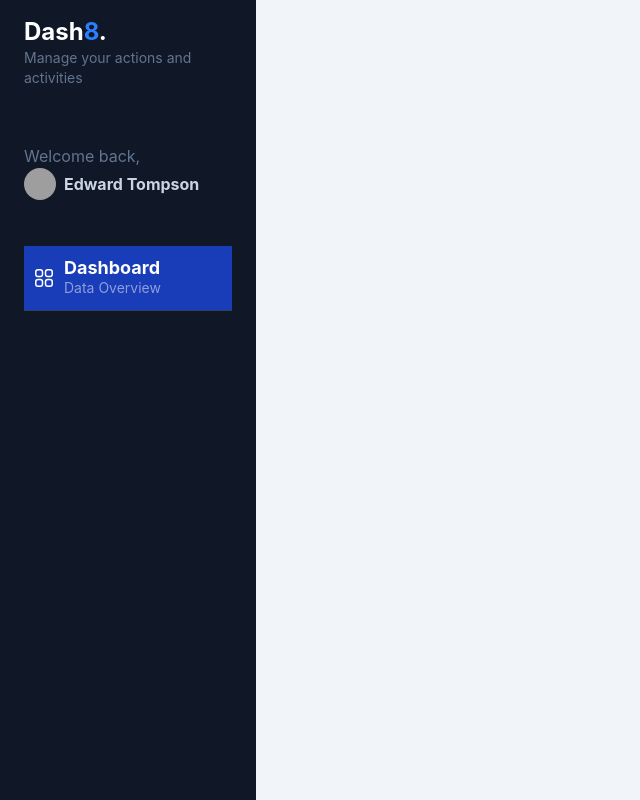
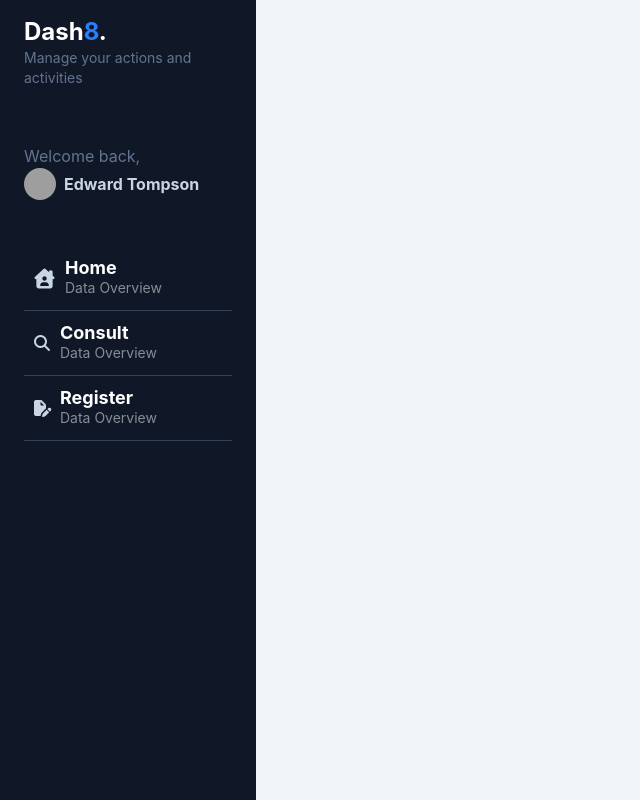
Before and after one commit to JavierProBF/test-adr-front, an Angular app: page /home in a window 1280 px wide. Shown: the whole page, without its empty margins (0-640 px from the left). Built offline with nearby package versions, Linux system fonts and the light colour scheme; grey boxes are pictures that could not be loaded.

Commit message:
first commit

```diff
--- a/src/app/app.routes.ts
+++ b/src/app/app.routes.ts
@@ -2,20 +2,20 @@ import { Routes } from '@angular/router';
 
 export const routes: Routes = [
     {
-        path: '',
-        redirectTo: '/home',
-        pathMatch: 'full'
+        path: 'home',
+        loadComponent: () => import('./pages/home-page/home-page').then(m => m.HomePage),
+        children: [
+            {
+                path: 'consult',
+                loadComponent: () => import('./pages/adr-consult-page/adr-consult-page').then(m => m.AdrConsultPage)
+            },
+            {
+                path: 'register',
+                loadComponent: () => import('./pages/adr-register-page/adr-register-page').then(m => m.AdrRegisterPage)
+            },]
     },
     {
-        path: 'home',
-        loadComponent: () => import('./pages/home-page/home-page').then(m => m.HomePage)
+        path: '**',
+        redirectTo: '/home'
     },
-    {
-        path: 'consult',
-        loadComponent: () => import('./pages/adr-consult-page/adr-consult-page').then(m => m.AdrConsultPage)
-    },
-    {
-        path: 'register',
-        loadComponent: () => import('./pages/adr-register-page/adr-register-page').then(m => m.AdrRegisterPage)
-    }
 ];
--- a/src/app/components/side-menu-options/side-menu-options.html
+++ b/src/app/components/side-menu-options/side-menu-options.html
@@ -1,15 +1,16 @@
    <div id="nav" class="w-full px-6">
-            <a href="#" class="w-full px-2 inline-flex space-x-2 items-center border-b border-slate-700 py-3 bg-blue-800 hover:bg-white/5 transition ease-linear duration-150">
+
+
+    @for (item of SideMenuItems; track item.route) {
+            <a href="{{item.route}}" class="w-full px-2 inline-flex space-x-2 items-center border-b border-slate-700 py-3  hover:bg-white/5 transition ease-linear duration-150">
                 <div>
-                    <svg xmlns="http://www.w3.org/2000/svg" fill="none" viewBox="0 0 24 24" stroke-width="1.5" stroke="currentColor" class="w-6 h-6 text-white">
-                        <path stroke-linecap="round" stroke-linejoin="round" d="M3.75 6A2.25 2.25 0 016 3.75h2.25A2.25 2.25 0 0110.5 6v2.25a2.25 2.25 0 01-2.25 2.25H6a2.25 2.25 0 01-2.25-2.25V6zM3.75 15.75A2.25 2.25 0 016 13.5h2.25a2.25 2.25 0 012.25 2.25V18a2.25 2.25 0 01-2.25 2.25H6A2.25 2.25 0 013.75 18v-2.25zM13.5 6a2.25 2.25 0 012.25-2.25H18A2.25 2.25 0 0120.25 6v2.25A2.25 2.25 0 0118 10.5h-2.25a2.25 2.25 0 01-2.25-2.25V6zM13.5 15.75a2.25 2.25 0 012.25-2.25H18a2.25 2.25 0 012.25 2.25V18A2.25 2.25 0 0118 20.25h-2.25A2.25 2.25 0 0113.5 18v-2.25z" />
-                      </svg>
+                  <i class="{{item.icon}}"></i>
 
                 </div>
                 <div class="flex flex-col">
-                    <span class="text-lg font-bold leading-5 text-white">Dashboard</span>
+                    <span class="text-lg font-bold leading-5 text-white">{{item.label}}</span>
                     <span class="text-sm text-white/50 hidden md:block">Data Overview</span>
                 </div>
             </a>
-
+        }
            </div>
--- a/src/app/components/side-menu-options/side-menu-options.ts
+++ b/src/app/components/side-menu-options/side-menu-options.ts
@@ -4,6 +4,7 @@ import { SideMenu } from '../side-menu/side-menu';
 
 interface MenuItem {
     label: string;
+    sublabel?: string;
     route: string;
     icon: string;
 }
@@ -16,8 +17,8 @@ interface MenuItem {
 })
 export class SideMenuOptions {
 SideMenuItems: MenuItem[] = [
-    { label: 'Home', route: '/home', icon: 'home' },
-    { label: 'Consult', route: '/consult', icon: 'search' },
-    { label: 'Register', route: '/register', icon: 'edit' }
+    { label: 'Home', route: '/home', icon: 'fa-solid fa-house-chimney-user fa-lg' },
+    { label: 'Consult', route: '/home/consult', icon: 'fa-solid fa-magnifying-glass' },
+    { label: 'Register', route: '/home/register', icon: 'fa-solid fa-file-pen' }
   ];
 }
--- a/src/index.html
+++ b/src/index.html
@@ -6,6 +6,7 @@
   <base href="/">
   <meta name="viewport" content="width=device-width, initial-scale=1">
   <link rel="icon" type="image/x-icon" href="favicon.ico">
+  <link rel="stylesheet" href="https://cdnjs.cloudflare.com/ajax/libs/font-awesome/7.0.1/css/all.min.css" integrity="sha512-2SwdPD6INVrV/lHTZbO2nodKhrnDdJK9/kg2XD1r9uGqPo1cUbujc+IYdlYdEErWNu69gVcYgdxlmVmzTWnetw==" crossorigin="anonymous" referrerpolicy="no-referrer" />
 </head>
 <body>
   <app-root></app-root>
```
